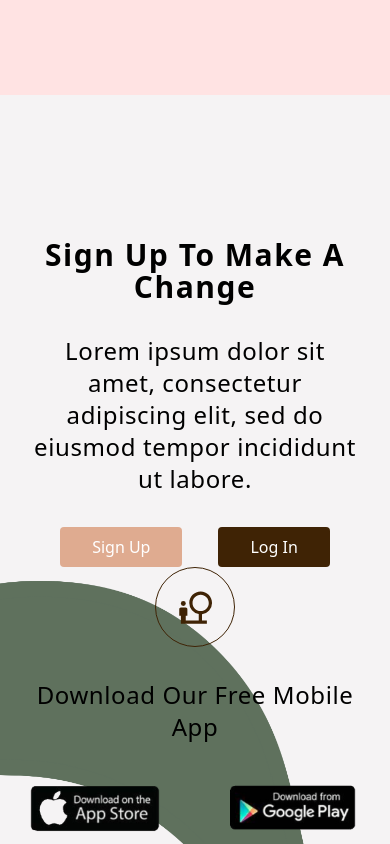
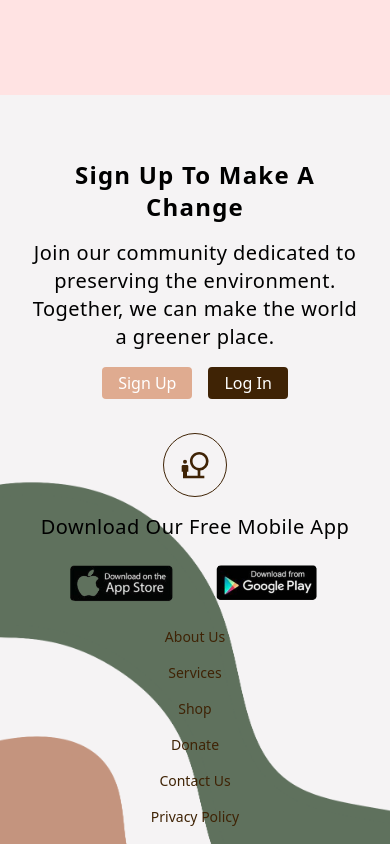
Before and after one commit to Amandapanda-hub/BlissfulBlooms-ReactTailwind, a React (Create React App) app: page / in a window 390 px wide. Shown: the part 3380-4224 px from the top of the page. Built offline with nearby package versions, Linux system fonts and the light colour scheme.

Commit message:
fixing footer responsiveness

```diff
--- a/src/components/Footer/Footer.jsx
+++ b/src/components/Footer/Footer.jsx
@@ -8,36 +8,37 @@ import GooglePlay from '../../assets/images/googleplayicon.png';
 const Footer = () => {
   return (
     <div className="flex flex-col items-center justify-center w-full min-h-screen bg-[#F5F3F4] p-8 f-background">
-      <div className="flex flex-col items-center justify-center space-y-8 w-full lg:w-1/2 mt-auto mb-auto pt-[7rem] ">
-        <h1 className="text-3xl font-semibold tracking-wider leading-8 text-center md:text-2xl ">Sign Up To Make A Change</h1>
-        <p className='text-2xl font-normal text-center tracking-wide w-full lg:w-[60%] sm:text-xl'>Lorem ipsum dolor sit amet, consectetur adipiscing elit, sed do eiusmod tempor incididunt ut labore.</p>
-        <div className='flex space-x-9 justify-center lg:justify-start'>
-          <button className="px-8 py-2 bg-[#DFAB90] text-white rounded">Sign Up</button>
-          <button className="px-8 py-2 bg-[#3F2305] text-white rounded">Log In</button>
+
+      <div className="flex flex-col items-center justify-center space-y-4 sm:space-y-6 md:space-y-8 lg:space-y-8 w-full lg:w-1/2 mt-4 sm:mt-6 md:mt-auto mb-auto pt-4 sm:pt-6 md:pt-[7rem]">
+        <h1 className="text-2xl sm:text-2xl md:text-3xl font-semibold tracking-wider leading-8 text-center">Sign Up To Make A Change</h1>
+        <p className='text-xl sm:text-2xl md:text-2xl font-normal text-center tracking-wide w-full lg:w-[60%]'>Join our community dedicated to preserving the environment. Together, we can make the world a greener place.</p>
+          <div className='flex space-x-4 sm:space-x-6 md:space-x-9 lg:space-x-9 justify-center lg:justify-start'>
+            <button className="px-4 sm:px-6 md:px-8 lg:px-8 py-1 sm:py-2 md:py-2 lg:py-2 bg-[#DFAB90] text-white rounded">Sign Up</button>
+            <button className="px-4 sm:px-6 md:px-8 lg:px-8 py-1 sm:py-2 md:py-2 lg:py-2 bg-[#3F2305] text-white rounded">Log In</button>
+          </div>
+      </div>
+
+      <div className="flex flex-col items-center justify-center space-y-4 sm:space-y-6 md:space-y-6 lg:space-y-10 w-full lg:w-1/2 mt-8 sm:mt-auto mb-4 sm:mb-auto md:mb-auto text-xl sm:text-2xl lg:text-2xl">
+        <div className='w-16 h-16 sm:w-20 sm:h-20 lg:w-20 lg:h-20 rounded-full border border-[#3F2305] flex items-center justify-center'>
+          <MdOutlineNaturePeople className="w-8 h-8 sm:w-10 sm:h-10 lg:w-10 lg:h-10 text-[#3F2305]"/>
         </div>
+          <p className='text-center font-normal tracking-wide'>Download Our Free Mobile App</p>
+            <div className='flex justify-center lg:justify-start space-x-4 sm:space-x-6 lg:space-x-4'>
+              <Link to='https://www.apple.com/app-store/developing-for-the-app-store/'><img src={AppleStore} alt="Apple Store" className="w-32 h-auto sm:w-36 lg:w-40"/></Link>
+              <Link to='https://play.google.com/store/apps?hl=en_US&gl=US&pli=1'><img src={GooglePlay} alt="Google Play Store" className="w-32 h-auto sm:w-36 lg:w-40"/></Link>
+            </div>
       </div>
-      <div className="flex flex-col items-center justify-center space-y-8 sm:space-y-10 w-full lg:w-1/2 mt-auto mb-auto text-2xl">
-        <div className='w-20 h-20 rounded-full border border-[#3F2305] flex items-center justify-center'>
-          <MdOutlineNaturePeople className="w-[50%] h-[50%] text-[#3F2305]"/>
-        </div>
-        <p className='text-center font-normal tracking-wide'>Download Our Free Mobile App</p>
-        <div className='flex justify-center lg:justify-start space-x-9'>
-          <img src={AppleStore} alt="Apple Store" className="w-40 h-auto"/>
-          <img src={GooglePlay} alt="Google Play Store" className="w-40 h-auto"/>
-        </div>
-      </div>
-      <div className="grid grid-cols-1 sm:grid-cols-2 md:grid-cols-6 gap-4 justify-items-center w-full lg:w-[50%] mt-auto mb-10 text-sm sm:text-base text-[#3F2305]">
-    <Link className="" to="/link1">About Us</Link>
-    <Link className="" to="/link2">Services</Link>
-    <Link className="" to="/link3">Shop</Link>
-    <Link className="" to="/link4">Donate</Link>
-    <Link className="" to="/link5">Contact Us</Link>
-    <Link className="" to="/link6">Privacy Policy</Link>
-</div>
 
 
-
-      <p className="text-center mb-4">&copy; {new Date().getFullYear()} BLISSFUL BLOOMS.</p>
+      <div className="grid grid-cols-1 sm:grid-cols-2 md:grid-cols-6 gap-4 justify-items-center w-full lg:w-[50%] mt-auto mb-10 text-sm sm:text-base text-[#3F2305]">
+        <Link className="" to="/">About Us</Link>
+        <Link className="" to="/">Services</Link>
+        <Link className="" to="/">Shop</Link>
+        <Link className="" to="/">Donate</Link>
+        <Link className="" to="/">Contact Us</Link>
+        <Link className="" to="/">Privacy Policy</Link>
+      </div>
+        <p className="text-center mb-4">&copy; {new Date().getFullYear()} BLISSFUL BLOOMS.</p>
     </div>
   );
 }
```
Also changed, not shown: 1 other file (tests, documents, lock files or other folders).
